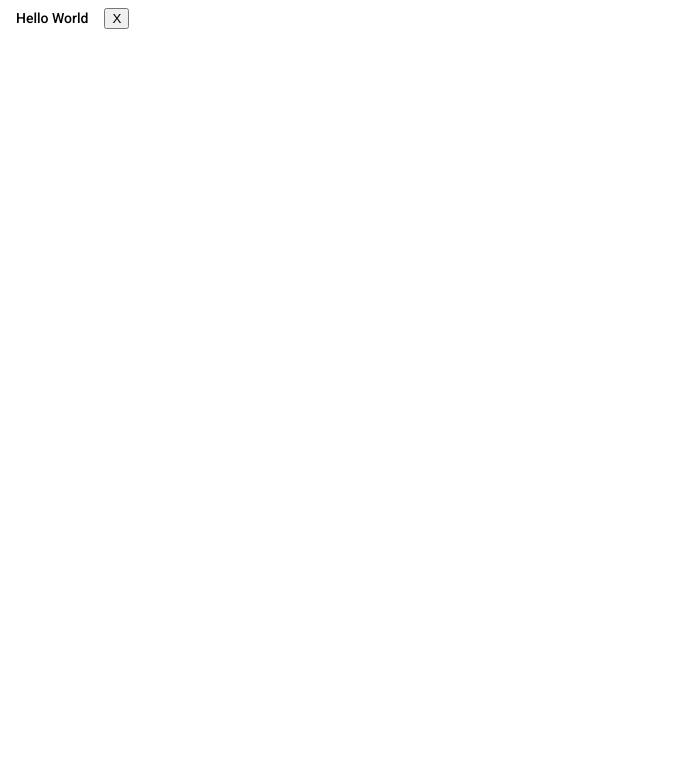
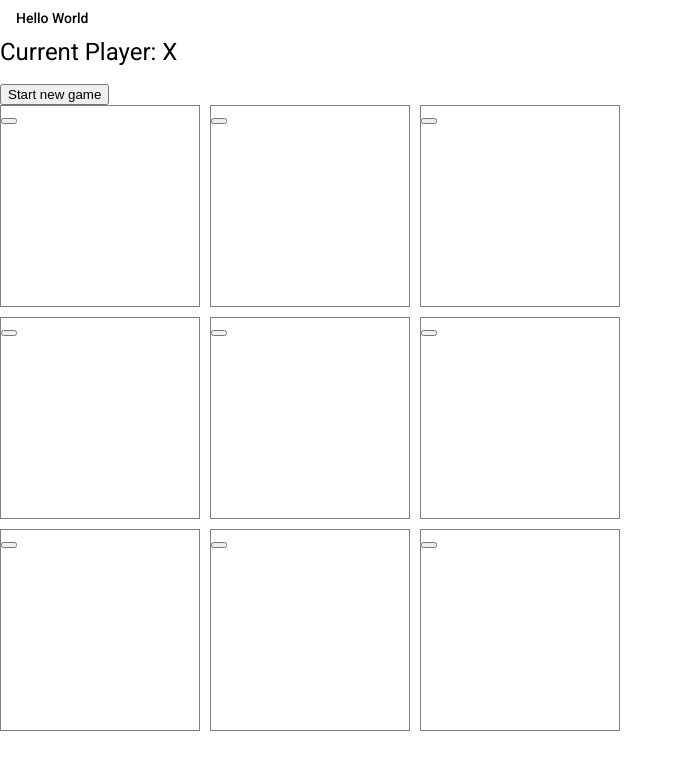
Before and after one commit to gundeep/tictactoe, an Angular app: page / in a window 1280 px wide. Shown: the top 770 px of the page, without its empty margins (0-683 px from the left). Built offline with nearby package versions, Linux system fonts and the light colour scheme.

Commit message:
fixed the board, UI messed still

```diff
--- a/src/app/app.component.html
+++ b/src/app/app.component.html
@@ -1,3 +1,3 @@
 <button mat-button>Hello World</button>
-<app-square [value] = "'X'"></app-square>
+<app-booard></app-booard>
 <router-outlet></router-outlet>
--- a/src/app/booard/booard.component.html
+++ b/src/app/booard/booard.component.html
@@ -1,12 +1,12 @@
-<h1>Current Player: {{player}} </h1>
+<h1>Current Player: {{ player }} </h1>
 <button (click) = "newGame()"> Start new game</button>
 
-<h2 *ngIf="winner">PLayer {{winner}} won the game</h2>
+<h2 *ngIf="winner">Player {{winner}} won the game</h2>
 
 <main>
-    <app-square>
+    <app-square
         *ngFor = "let val of squares; let i = index"
-        value="val"
-        (click) = "makeMove(i)">
+        [value]="val"
+        (click) = "makemove(i)">
     </app-square>
 </main>
--- a/src/app/booard/booard.component.scss
+++ b/src/app/booard/booard.component.scss
@@ -1,10 +1,10 @@
 main {
     display: grid;
     grid-template-columns: 200px 200px 200px;
-    grid-gap: 0px;
+    grid-gap: 10px;
 }
 
 app-square {
-    border:  1px gray solid;
+    border: 1px gray solid;
     height: 200px;
 }
--- a/src/app/booard/booard.component.ts
+++ b/src/app/booard/booard.component.ts
@@ -8,27 +8,59 @@ import { Component, OnInit } from '@angular/core';
 export class BooardComponent implements OnInit {
   squares: any[];
   XIsNext: boolean;
-  winner: string;
+  winner: string | null;
 
   constructor() {
-    this.squares = Array(9).fill(null);
-    this.winner = "none";
-    this.XIsNext = true;
+  }
+
+  ngOnInit(){
+    this.newGame();
   }
 
   newGame() {
     this.squares = Array(9).fill(null);
-    this.winner = "none";
+    this.winner = null ;
     this.XIsNext = true;
   }
 
   get player()
   {
-    return this.XIsNext ? 'X' : '0'
+    return this.XIsNext ? 'X' : '0';
   }
 
-  ngOnInit(): void {
-    this.newGame();
+  makemove(idx: number)
+  {
+    if (!this.squares[idx])
+    {
+      this.squares.splice(idx, 1, this.player);
+      this.XIsNext = !this.XIsNext;
+    }
+    this.winner = this.calculateWinner();
+  }
+
+  calculateWinner()
+  {
+    const lines = [
+      [0, 1, 2],
+      [3, 4, 5],
+      [6, 7, 8],
+      [0, 3, 6],
+      [1, 4, 7],
+      [2, 5, 8],
+      [0, 4, 8],
+      [2, 4, 6]
+    ];
+    for (let i = 0; i < lines.length; i++) {
+      const [a, b, c] = lines[i];
+      if (
+        this.squares[a] &&
+        this.squares[a] === this.squares[b] &&
+        this.squares[a] === this.squares[c]
+      ) {
+        return this.squares[a];
+      }
+    }
+    return null;
   }
 
 }
--- a/tsconfig.json
+++ b/tsconfig.json
@@ -7,6 +7,7 @@
     "forceConsistentCasingInFileNames": true,
     "strict": true,
     "noImplicitOverride": true,
+    "strictPropertyInitialization": false,
     "noPropertyAccessFromIndexSignature": true,
     "noImplicitReturns": true,
     "noFallthroughCasesInSwitch": true,
```
